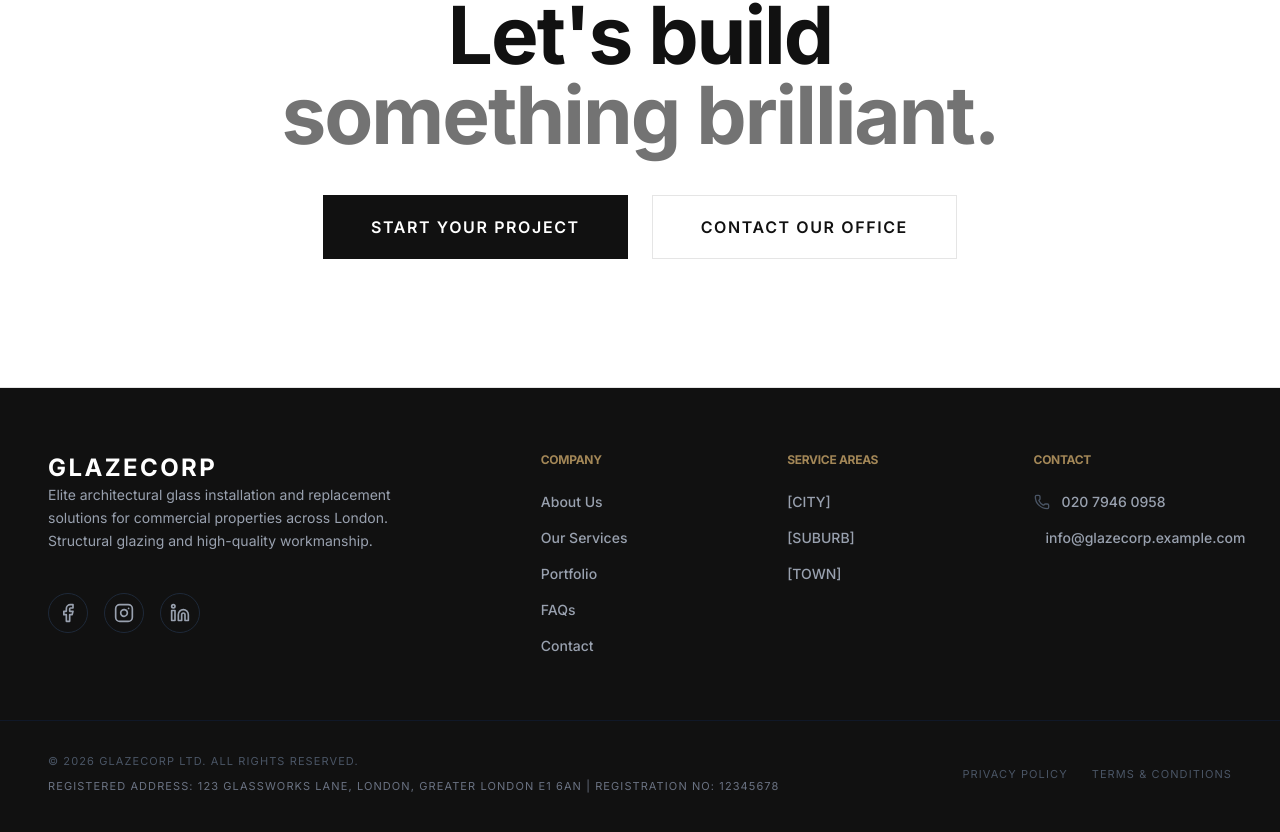
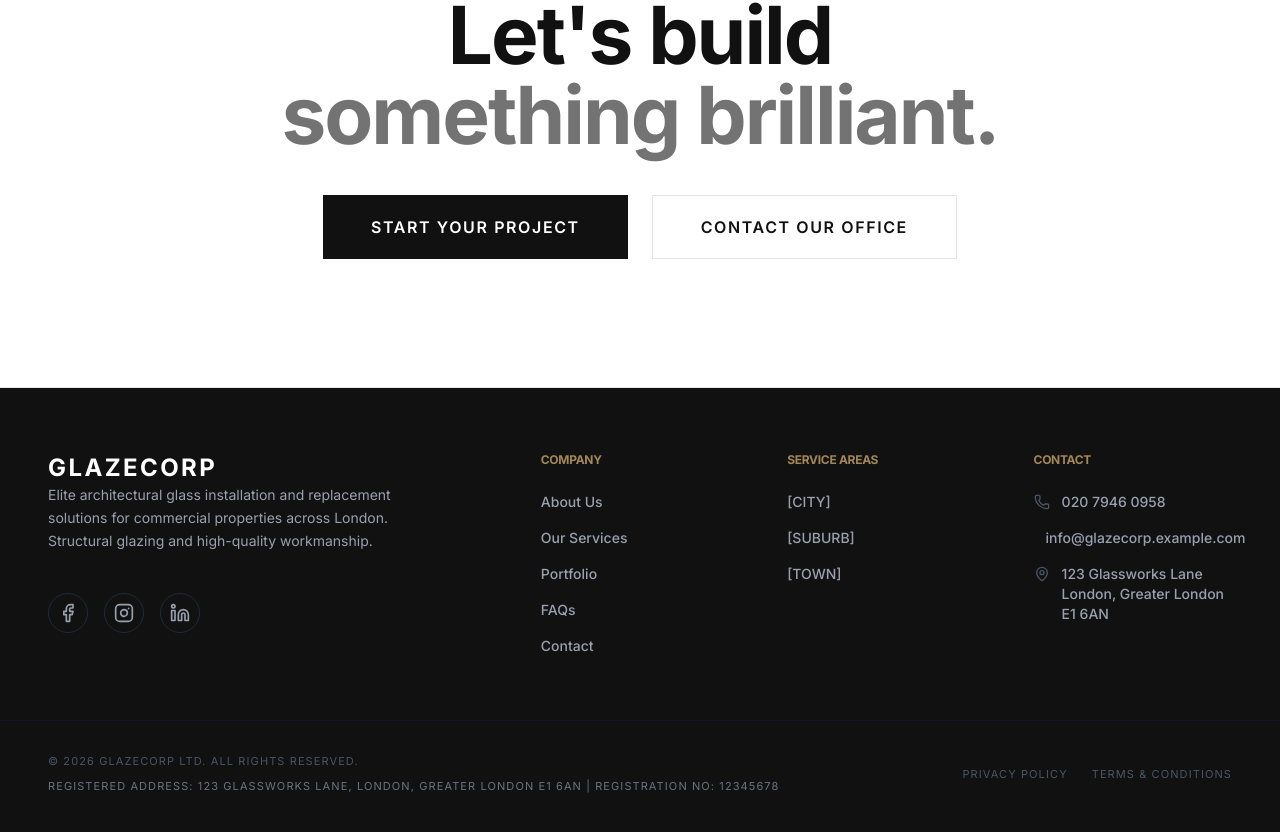
Before and after one commit to mokihas/glazing-master-template, a Next.js app: page / in a window 1280 px wide. Shown: the part 5033-5865 px from the top of the page. Built offline with nearby package versions, Linux system fonts and the light colour scheme.

Commit message:
update master template

```diff
--- a/src/components/layout/Footer.tsx
+++ b/src/components/layout/Footer.tsx
@@ -107,6 +107,13 @@ export function Footer() {
                  <Mail className="w-4 h-4 text-gray-600" /> {siteConfig.email}
               </a>
             </li>
+            <li className="flex items-start gap-3 text-gray-400">
+               <MapPin className="w-4 h-4 text-gray-600 shrink-0 mt-0.5" />
+               <span>
+                 {siteConfig.streetAddress}<br />
+                 {siteConfig.city}, {siteConfig.state} {siteConfig.postalCode}
+               </span>
+            </li>
           </ul>
         </div>
 
```
